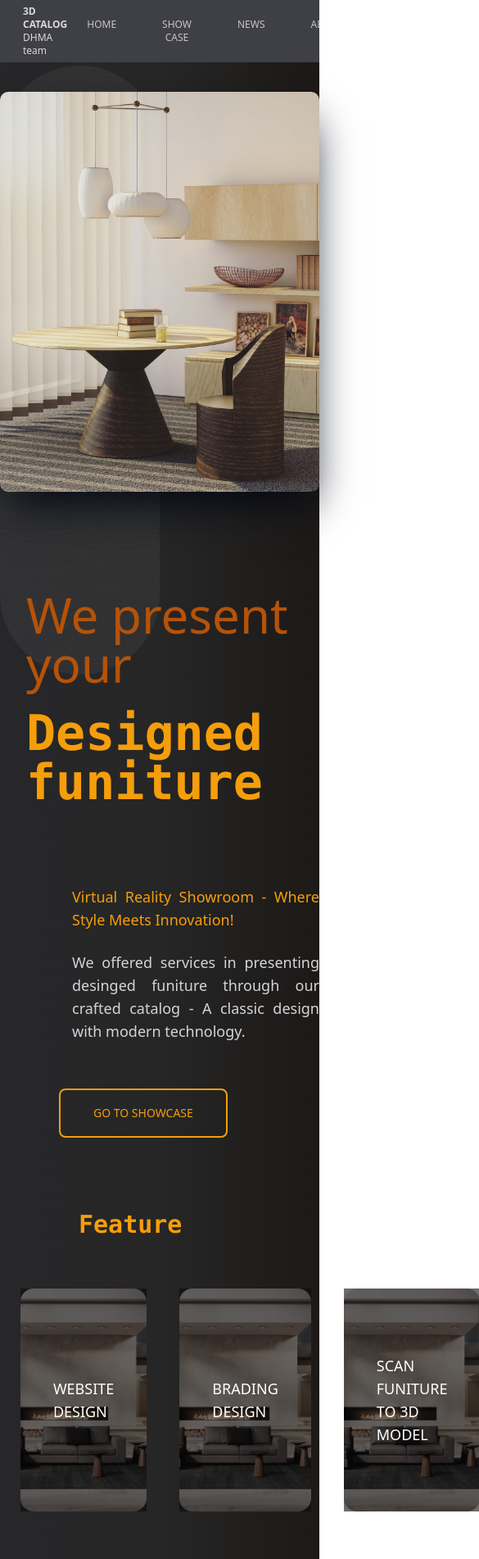
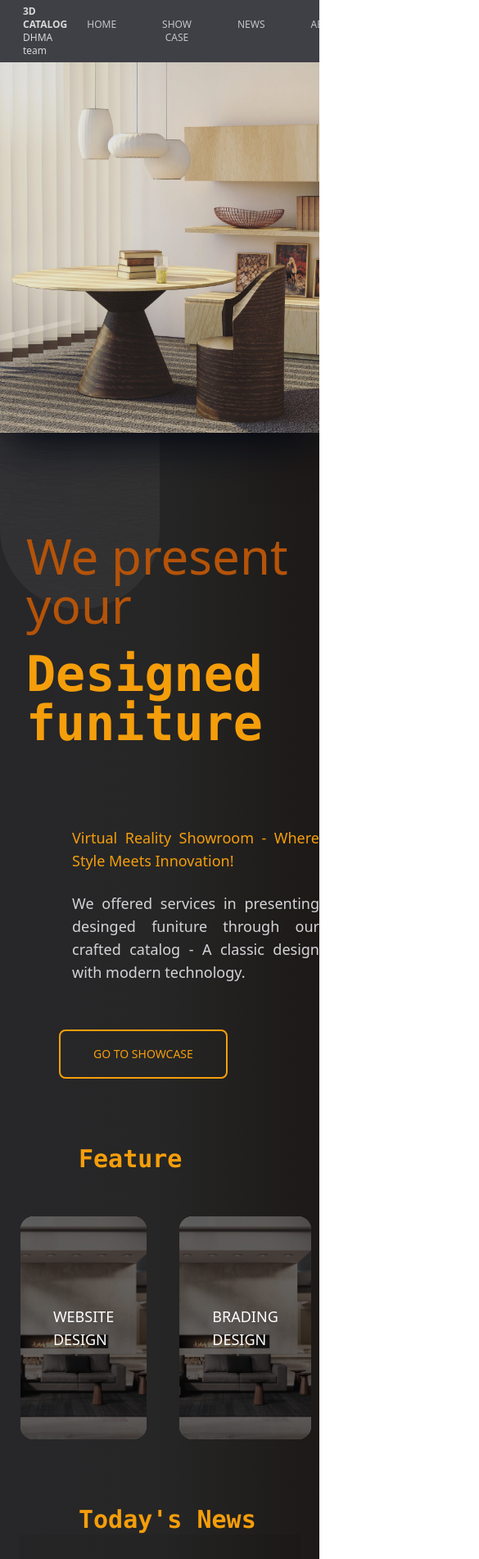
Before and after one commit to namke-dev/ThreeD-Catalog, a Next.js app: page /home in a window 390 px wide. Shown: the top 1902 px of the page at 82% size, 585 px wide, since content can reach past the window. Built offline with nearby package versions, Linux system fonts and the light colour scheme.

Commit message:
add responsive

```diff
--- a/src/components/layouts/HomePageCart.jsx
+++ b/src/components/layouts/HomePageCart.jsx
@@ -5,7 +5,7 @@ export default function HomePageCart({ children, props, className }) {
     <div
       {...props}
       className={`
-        md:px-5 py-2
+        md:px-5 md:py-2
         ${className}`}
     >
       {children}
--- a/src/components/layouts/HomePageIntro.jsx
+++ b/src/components/layouts/HomePageIntro.jsx
@@ -7,7 +7,7 @@ export default function HomePageIntro() {
   return (
     <div>
       {/* background */}
-      <div className="absolute top-20 w-full max-w-[1400px] opacity-10 z-10">
+      <div className="absolute w-full max-w-[1400px] opacity-10 z-10">
         <img
           src="/textures/Wood_gray.jpg"
           alt="placeholder"
@@ -15,12 +15,12 @@ export default function HomePageIntro() {
         />
       </div>
 
-      <HomePageCart className="flex flex-col md:flex-row w-full  text-zinc-300 z-20">
+      <HomePageCart className="flex flex-col md:flex-row w-full text-zinc-300 z-20">
         <div className="md:w-1/2 flex justify-end z-20 md:pr-20 md:h-[95vh]">
           <img
             src="/images/homepage_img.jpg"
             alt="placeholder"
-            className="md:h-[82vh] mt-10 rounded-[10px] shadow-2xl shadow-gray-950"
+            className="md:h-[82vh] mt-10 md:rounded-[10px] shadow-2xl shadow-gray-950"
           />
         </div>
         <div className="flex flex-col pl-8 md:w-1/2 md:mr-20 z-20  mt-14">
--- a/src/components/layouts/Layout.jsx
+++ b/src/components/layouts/Layout.jsx
@@ -8,7 +8,7 @@ export default function Layout({ children, className }) {
       className={`bg-gradient-to-r from-zinc-800 via-neutral-800 to-stone-900 ${className}`}
     >
       <Navbar />
-      <div className="max-w-[1400px] m-auto pt-16 ">{children}</div>
+      <div className="max-w-[1400px] m-auto md:pt-16 ">{children}</div>
       <Footer />
     </div>
   );
--- a/src/pages/home.js
+++ b/src/pages/home.js
@@ -36,7 +36,7 @@ export default function Home() {
           "
         />
       </Link>
-      <HomePageCart className="col-span-2 flex items-center justify-center">
+      <HomePageCart className="col-span-2 flex items-center justify-center overflow-x-auto">
         <div className="flex flex-row gap-10 mt-5">
           <FeatureCart>Latest industry's news</FeatureCart>
           <FeatureCart>Website design</FeatureCart>
@@ -99,8 +99,8 @@ export default function Home() {
           "
         />
       </Link>
-      <HomePageCart className="col-span-2 flex items-center justify-center pb-28">
-        <div className="flex flex-row mt-5 gap-10">
+      <HomePageCart className="col-span-2 flex items-center justify-center mb-28">
+        <div className="flex flex-row mt-5 gap-10 overflow-x-scroll">
           <FeatureCart>$30 per month</FeatureCart>
           <FeatureCart>$300 per year</FeatureCart>
           <FeatureCart>$1,000 for life time</FeatureCart>
@@ -136,7 +136,7 @@ function FeatureCart({ children }) {
       "
       style={backgroundImageStyle}
     >
-      <div className="bg-neutral-950/60 w-full h-full absolute top-0"></div>
+      <div className="bg-neutral-950/60 rounded-2xl w-full h-full absolute top-0"></div>
       <div className="z-30">{children}</div>
     </div>
   );
```
